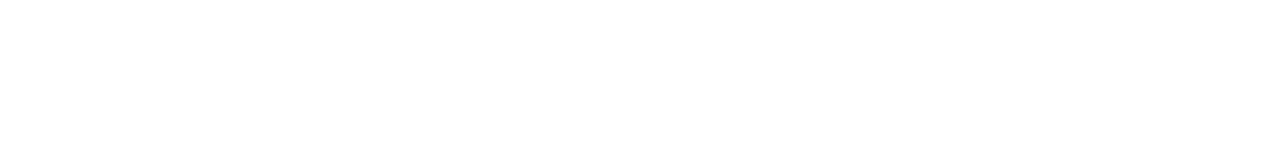
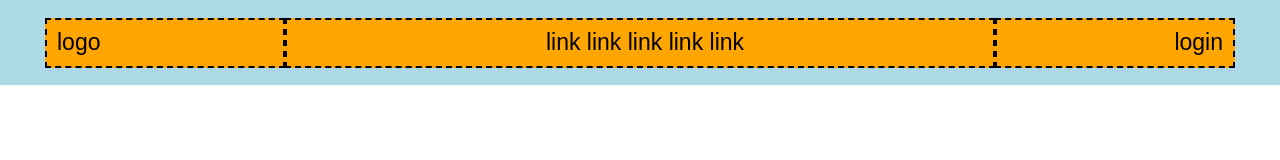
Before and after one commit to nicolocamassa/htmlcss-struttura-discord, a plain HTML site: page index.html in a window 1280 px wide. Drawn offline with Linux system fonts and the light colour scheme.

Commit message:
[UPDATE] CSS file added and header

```diff
--- /dev/null
+++ b/css/style.css
@@ -0,0 +1,72 @@
+*{
+    margin: 0;
+    padding: 0;
+    box-sizing: border-box;
+}
+
+.row{
+    width: 100%;
+    height: 85px;
+
+    background-color: lightblue;
+
+    /* Allineamento orizzontale. */
+    display: flex;
+    justify-content: center;
+    align-items: center;
+}
+
+.dashed-border{
+    border: dashed 2px black;
+}
+
+/* Colonne piccole laterali. */
+.col-10{
+    width: 240px;
+    height: 50px;
+
+    background-color: orange;
+
+    /* Scritte centrate. */
+    /* VERTICALE. */
+    display: flex;
+    align-items: center;
+}
+
+/* Colonna menù centrale. */
+.col-50{
+    width: 710px;
+    height: 50px;
+
+    background-color: orange;
+
+    display: flex;
+    align-items: center;
+    justify-content: center;
+}
+
+/* Testo all'interno delle colonne.*/
+.content{
+    font-family: sans-serif;
+
+    font-size: 23px;
+    margin-left: 10px;
+}
+
+/* Menù link. */
+li{
+    list-style: none;
+    display: inline-block;
+}
+
+/* Colonna LOGIN. */
+.login-align{
+    justify-content: flex-end;
+}
+
+.margin-login{
+    margin-right: 10px;
+}
+
+/* TO-DO: */
+/* Migliorare al meglio le classi, cercare ripetizioni ecc., */
--- a/index.html
+++ b/index.html
@@ -3,9 +3,58 @@
 <head>
     <meta charset="UTF-8">
     <meta name="viewport" content="width=device-width, initial-scale=1.0">
+    <link rel="stylesheet" href="./css/style.css">
     <title>Discord</title>
 </head>
 <body>
 
+    <!-- Header. -->
+    <header>
+        <!-- Sfono header. -->
+        <div class="header-bg">
+
+            <!-- Riga menù nell'header. -->
+            <div class="row">
+
+                <!-- "col-10" = Colonne più piccole. -->
+                <div class="col-10 dashed-border">
+
+                    <!-- Contenuto nelle colonne. -->
+                    <div class="content">
+                        logo
+                    </div>
+                </div>
+
+                <!-- "col-50" = Singola colonna più grande. -->
+                <div class="col-50 dashed-border">
+                    <div class="content">
+
+                        <!-- Menù orizzontale (elenco link). -->
+                        <ul>
+                            <li>link</li>
+                            <li>link</li>
+                            <li>link</li>
+                            <li>link</li>
+                            <li>link</li>
+                        </ul>
+                    </div>
+                </div>
+
+                <!-- Seconda colonna piccola per login. -->
+                <div class="col-10 dashed-border login-align">
+                    <div class="content margin-login">
+                        login
+                    </div>
+                </div>
+            </div>
+        </div>
+    </header>
+
+
+
+    <!-- TO-DO -->
+    <!-- Main -->
+    <!-- Footer -->
+
 </body>
 </html>
```
